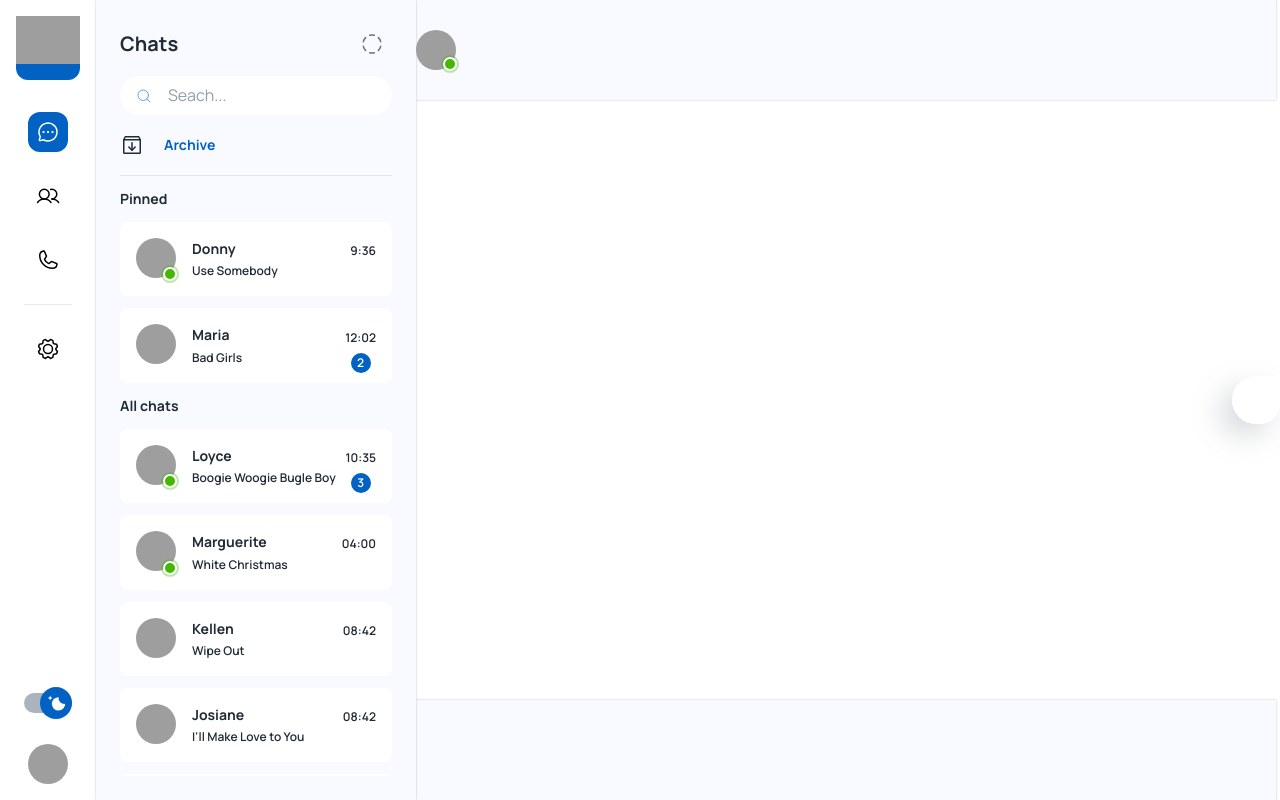
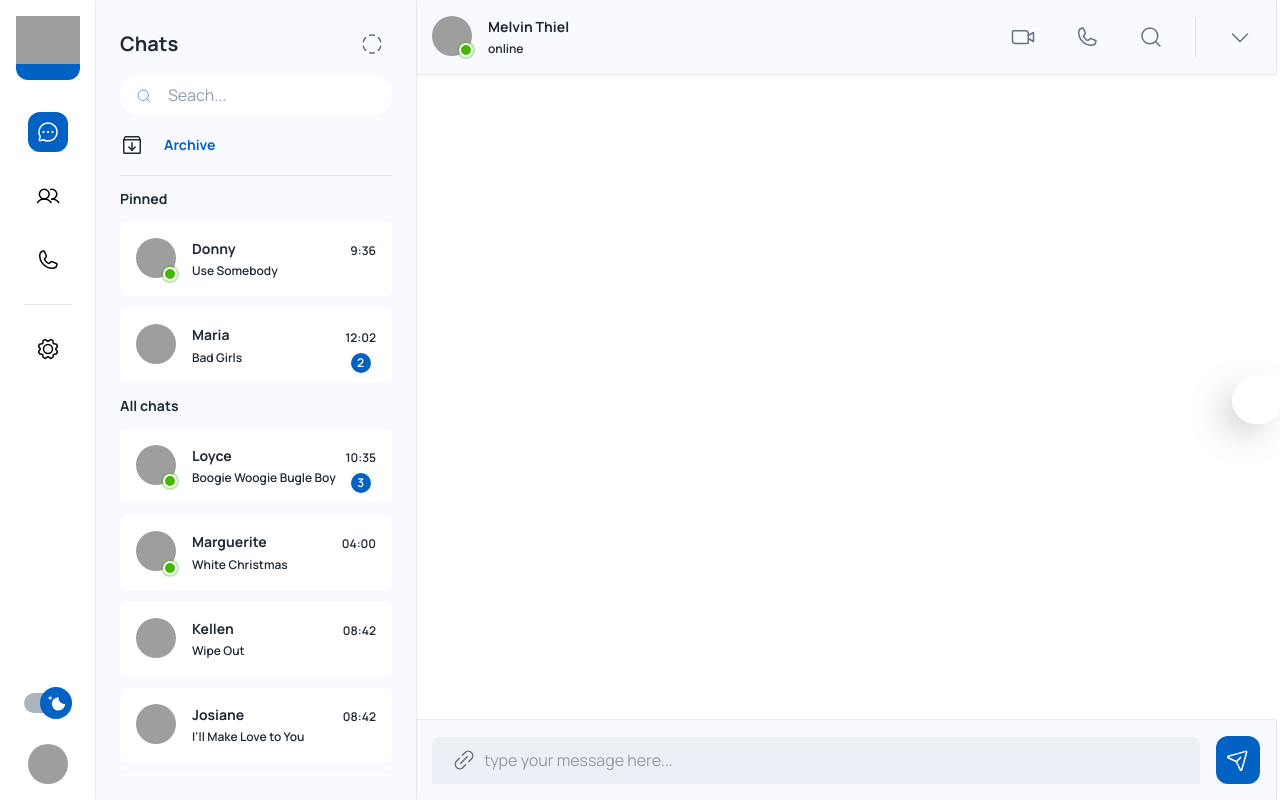
Before and after one commit to codingmonk-yt/chat-app, a React (Create React App) app: page /app in a window 1280 px wide. Built offline with nearby package versions, Linux system fonts and the light colour scheme; grey boxes are pictures that could not be loaded; some icons are missing.

Commit message:
updated till video 3

```diff
--- a/src/components/Conversation/index.js
+++ b/src/components/Conversation/index.js
@@ -1,7 +1,33 @@
 import React from "react";
-import { Avatar, Badge, Box, Stack } from "@mui/material";
+import {
+  Avatar,
+  Badge,
+  Box,
+  Divider,
+  IconButton,
+  InputAdornment,
+  Stack,
+  TextField,
+  Typography,
+} from "@mui/material";
 import { faker } from "@faker-js/faker";
 import { styled } from "@mui/material/styles";
+import {
+  CaretDown,
+  LinkSimple,
+  MagnifyingGlass,
+  PaperPlaneTilt,
+  Phone,
+  VideoCamera,
+} from "phosphor-react";
+import { useTheme } from "@emotion/react";
+
+const StyledInput = styled(TextField)(({ theme }) => ({
+  "& .MuiInputBase-input": {
+    paddingTop: "12px",
+    paddingBottom: "12px",
+  },
+}));
 
 const StyledBadge = styled(Badge)(({ theme }) => ({
   "& .MuiBadge-badge": {
@@ -33,14 +59,18 @@
 }));
 
 const Conversation = () => {
+  const theme = useTheme();
   return (
     <Stack height={"100%"} maxHeight={"100vh"} width={"auto"}>
       {/* Chat header */}
       <Box
+        p={2}
         sx={{
-          height: 100,
           width: "100%",
-          backgroundColor: "#F8FAFF",
+          backgroundColor:
+            theme.palette.mode === "light"
+              ? "#F8FAFF"
+              : theme.palette.background.paper,
           boxShadow: "0px 0px 2px rgba(0, 0, 0, 0.25)",
         }}
       >
@@ -63,6 +93,27 @@
                 />
               </StyledBadge>
             </Box>
+            <Stack spacing={0.2}>
+              <Typography variant="subtitle2">
+                {faker.name.fullName()}
+              </Typography>
+              <Typography variant="caption">online</Typography>
+            </Stack>
+          </Stack>
+          <Stack direction={"row"} alignItems={"center"} spacing={3}>
+            <IconButton>
+              <VideoCamera />
+            </IconButton>
+            <IconButton>
+              <Phone />
+            </IconButton>
+            <IconButton>
+              <MagnifyingGlass />
+            </IconButton>
+            <Divider orientation="vertical" flexItem />
+            <IconButton>
+              <CaretDown />
+            </IconButton>
           </Stack>
         </Stack>
       </Box>
@@ -70,13 +121,52 @@
       <Box width={"100%"} sx={{ flexGrow: 1 }}></Box>
       {/* Chat footer */}
       <Box
+        p={2}
         sx={{
-          height: 100,
           width: "100%",
-          backgroundColor: "#F8FAFF",
+          backgroundColor:
+            theme.palette.mode === "light"
+              ? "#F8FAFF"
+              : theme.palette.background.paper,
           boxShadow: "0px 0px 2px rgba(0, 0, 0, 0.25)",
         }}
-      ></Box>
+      >
+        <Stack direction="row" alignItems={"center"} spacing={2}>
+          <StyledInput
+            fullWidth
+            placeholder="type your message here..."
+            variant="filled"
+            InputProps={{
+              disableUnderline: true,
+              startAdornment: (
+                <InputAdornment>
+                  <IconButton>
+                    <LinkSimple />
+                  </IconButton>
+                </InputAdornment>
+              ),
+            }}
+          />
+          <Box
+            sx={{
+              height: 48,
+              width: 48,
+              backgroundColor: theme.palette.primary.main,
+              borderRadius: 1.5,
+            }}
+          >
+            <Stack
+              sx={{ height: "100%", width: "100%" }}
+              alignItems={"center"}
+              justifyContent={"center"}
+            >
+              <IconButton>
+                <PaperPlaneTilt color="#fff" />
+              </IconButton>
+            </Stack>
+          </Box>
+        </Stack>
+      </Box>
     </Stack>
   );
 };
--- a/src/pages/dashboard/GeneralApp.js
+++ b/src/pages/dashboard/GeneralApp.js
@@ -2,8 +2,10 @@
 import Chats from "./Chats";
 import { Box, Stack } from "@mui/material";
 import Conversation from "../../components/Conversation";
+import { useTheme } from "@mui/material/styles";
 
 const GeneralApp = () => {
+  const theme = useTheme();
   return (
     <Stack direction="row" sx={{ width: "100%" }}>
       {/* Chats */}
@@ -14,7 +16,10 @@
         sx={{
           height: "100%",
           width: "calc(100vw - 420px)",
-          backgroundColor: "white",
+          backgroundColor:
+            theme.palette.mode === "light"
+              ? "#fff"
+              : theme.palette.background.default,
         }}
       >
         <Conversation />
```
